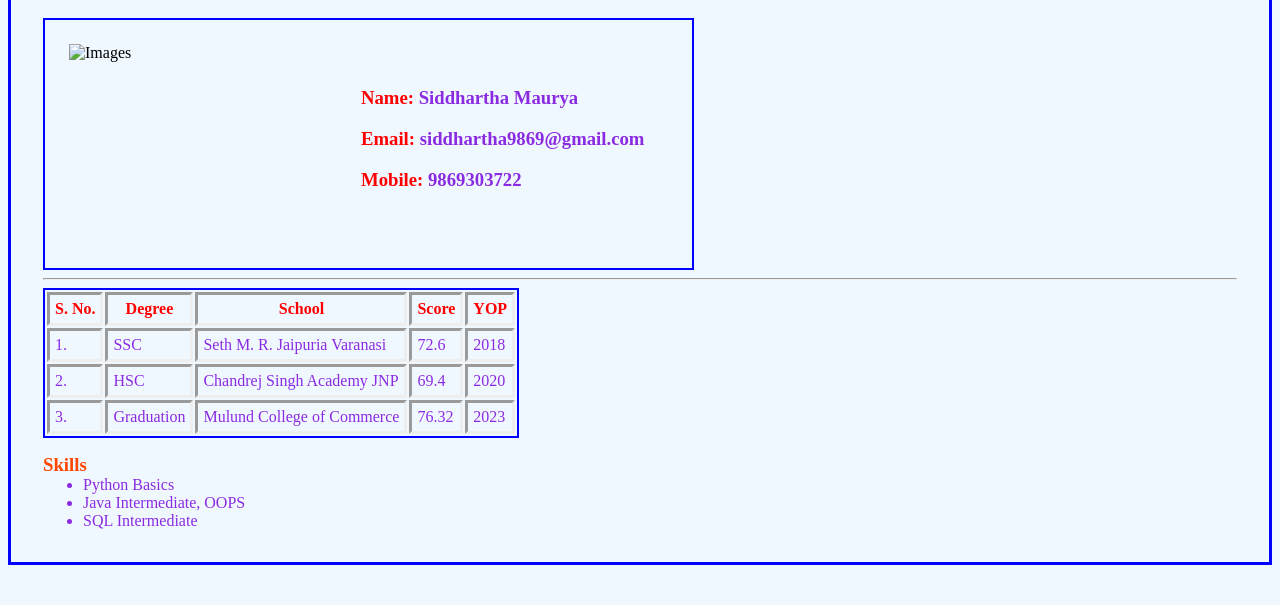
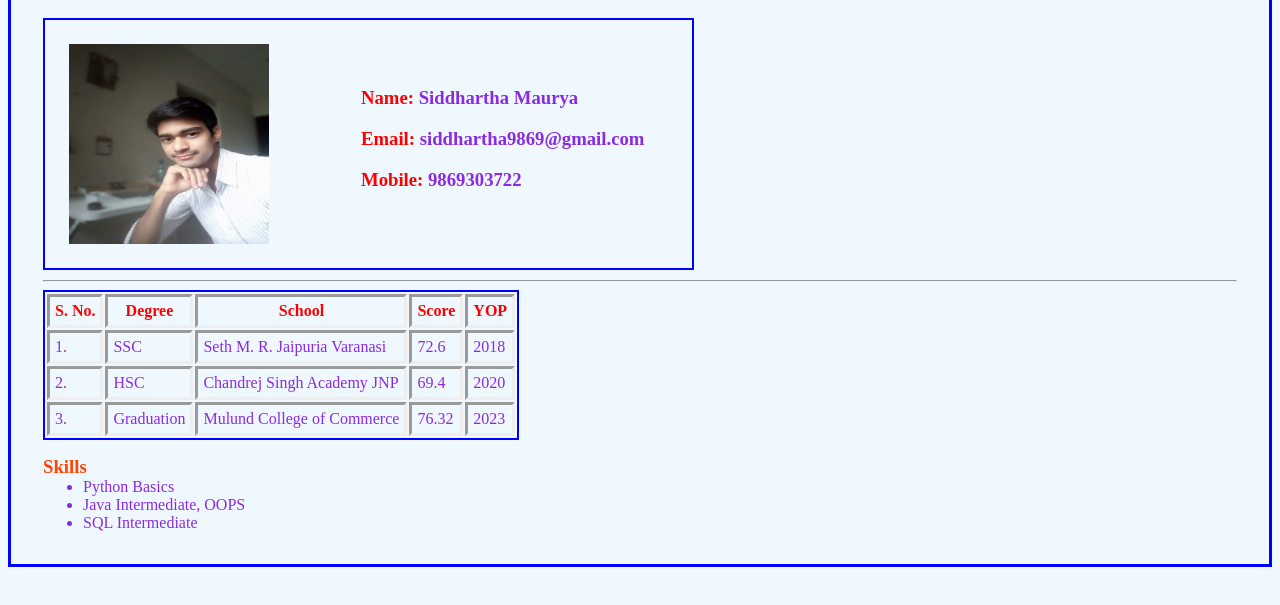
Before and after one commit to siddhartha9869/Website, a plain HTML site: page index.html in a window 1280 px wide. Shown: the part 83-688 px from the top of the page. Drawn offline with Linux system fonts and the light colour scheme.

Commit message:
Update index.html

```diff
--- a/index.html
+++ b/index.html
@@ -13,7 +13,7 @@
         <h1 id="head">Siddhartha Maurya</h1>
 
         <div class="container1">
-            <img src="Images/IMG_20210710_134805.jpg" alt="Images">
+            <img src="IMG_20210710_134805.jpg" alt="Images">
             <div id="dtl">
                 <h3 class="basic">Name: <span>Siddhartha Maurya</span></h3>
                 <h3 class="basic">Email: <span>siddhartha9869@gmail.com</span></h3>
```
